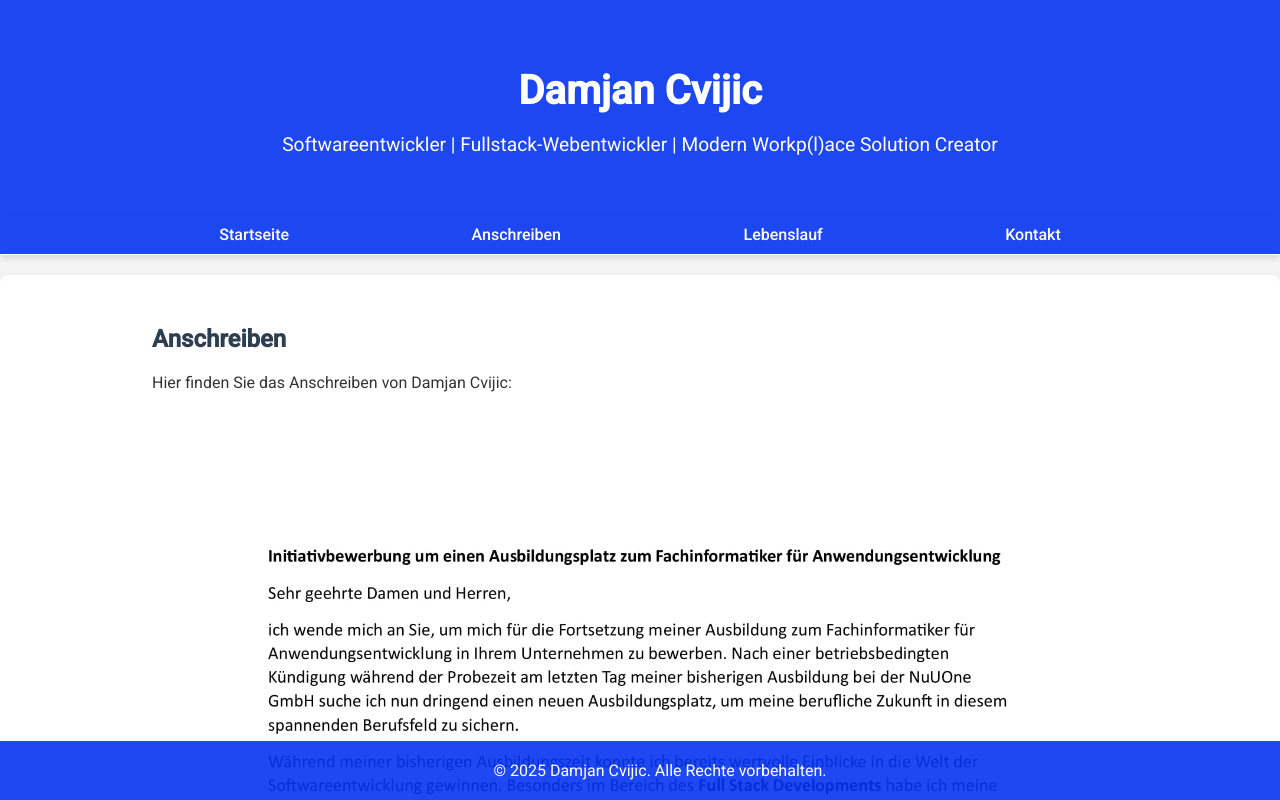
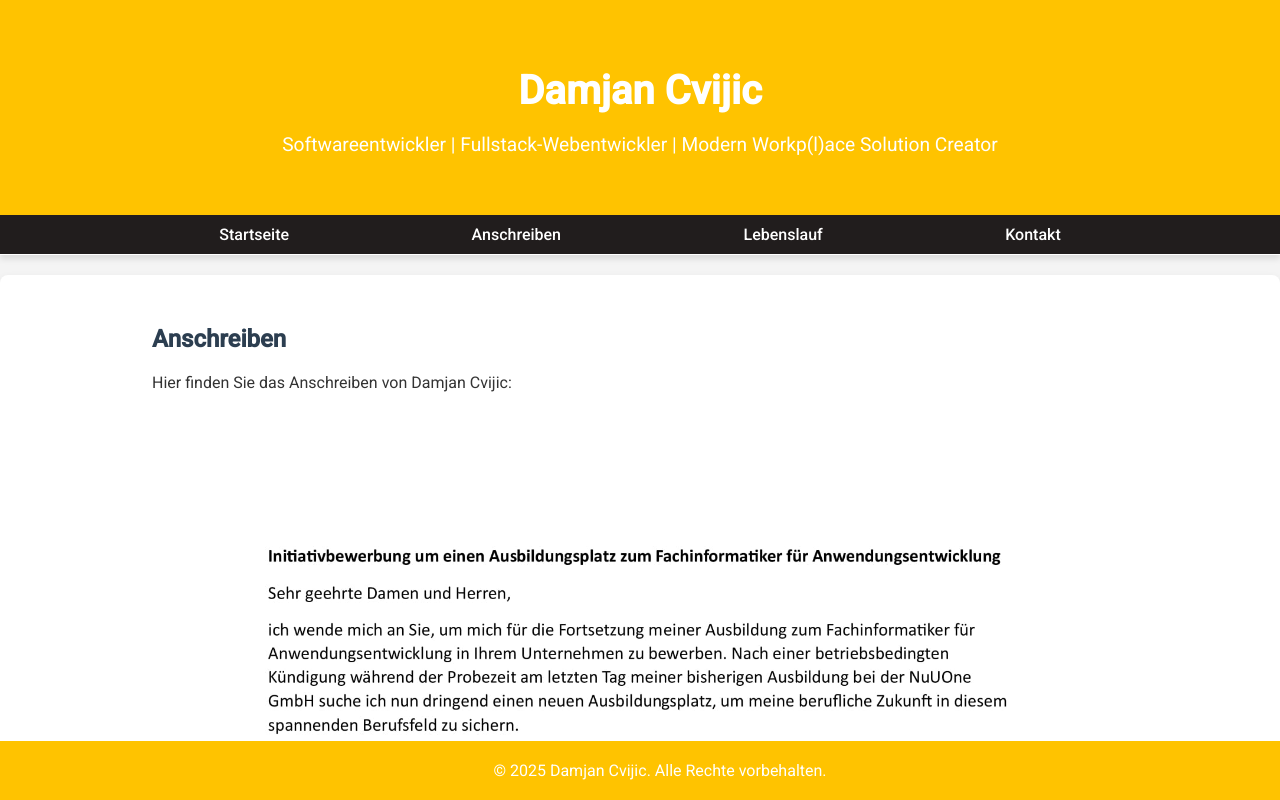
Before and after one commit to Damjan200/bewerbung_webseite, a plain HTML site: page index.html in a window 1280 px wide. Shown: the top 800 px of the page. Drawn offline with Linux system fonts and the light colour scheme; a script that the page names is missing.

Commit message:
Update style.css
Changed Colour Header; Nav Bar and  Footer

```diff
--- a/style.css
+++ b/style.css
@@ -18,7 +18,7 @@ body {
 
 /* Header */
 header {
-    background-color: hsla(228, 96%, 48%, 0.897);
+    background-color: #ffc300;
     color: white;
     text-align: center;
     padding: 40px 0;
@@ -38,7 +38,7 @@ header p {
     position: sticky;
     top: 0;
     z-index: 1000; /* Damit sie immer oben bleibt */
-    background-color:hsla(228, 96%, 48%, 0.897) ; /* Hintergrundfarbe */
+    background-color: #211d1d ; /* Hintergrundfarbe */
     box-shadow: 0 4px 6px rgba(0, 0, 0, 0.1); /* Optional: Schatten für besseren Kontrast */
     padding: 10px 0; /* Optional: Abstand innen */
     border-bottom: 1px solid white; /* Optional: Untere Linie für visuelle Trennung */
@@ -101,7 +101,7 @@ ul li a:hover {
 
 /* Footer */
 footer {
-    background-color: hsla(228, 96%, 48%, 0.897);
+    background-color:#ffc300;
     color: white;
     text-align: center;
     padding: 20px;
```
